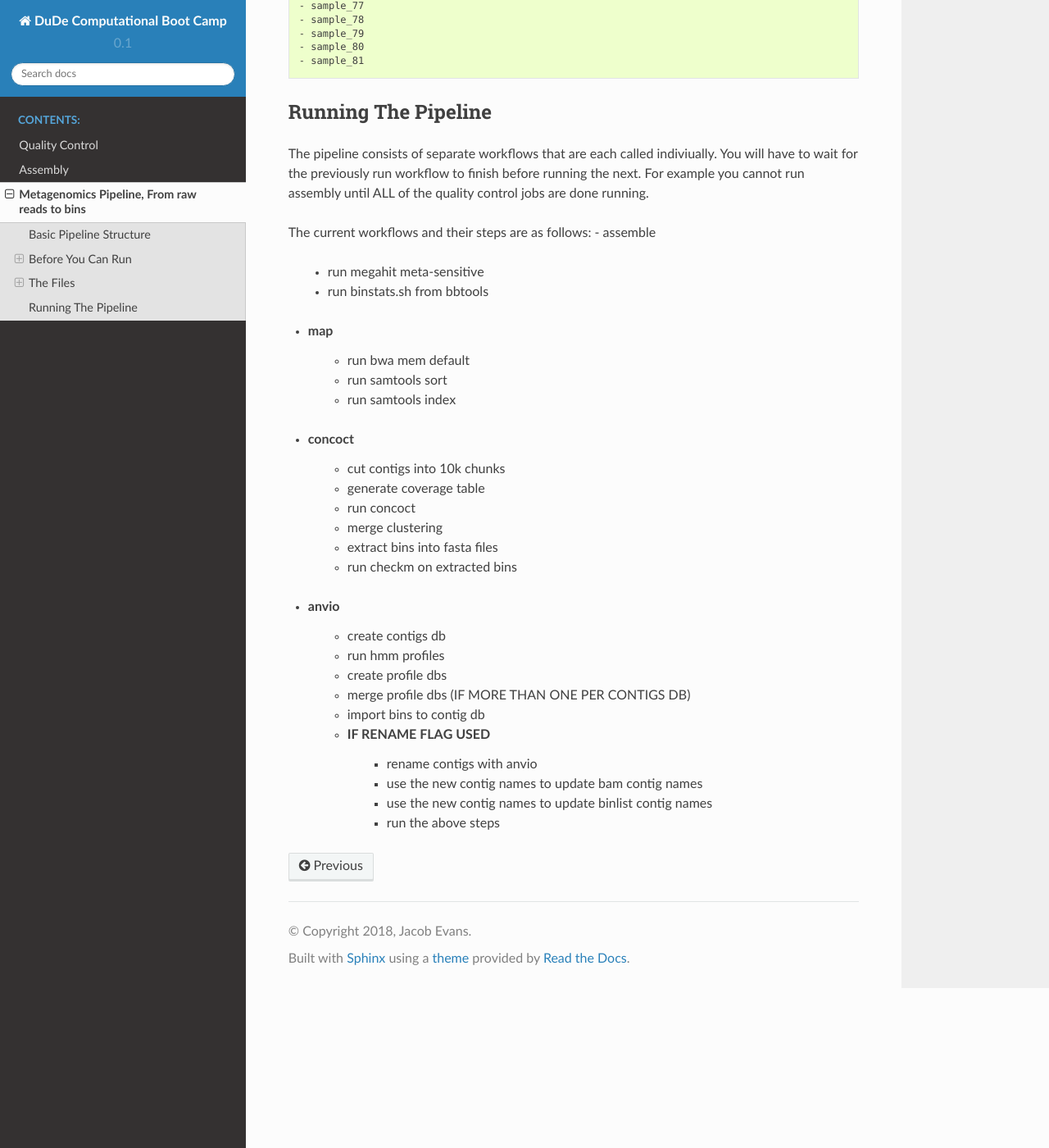
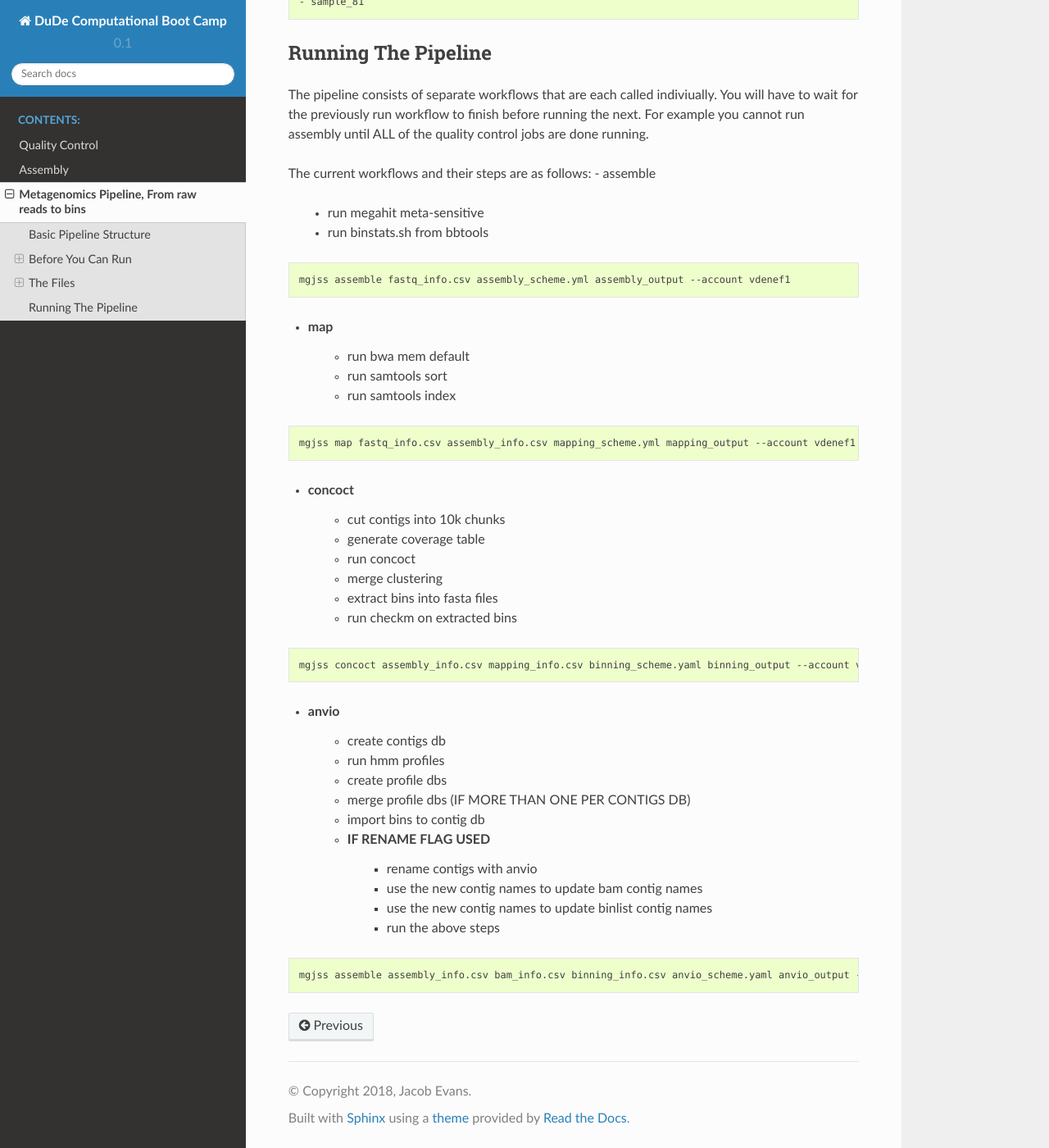
Before and after one commit to DenefLab/Computational-boot-camp, a Sphinx documentation site: the page built from docs/source/Pipeline.rst, in a window 1280 px wide and 1400 px high, scrolled down 2617 px. Shown: the whole window at 82% size. Built offline with Sphinx 7.4.7 and the Read the Docs theme 2.0.0, drawn with Linux system fonts in a browser that asks for light colours; formulas are drawn with MathJax 3.

Commit message:
Update Pipeline.rst

```diff
--- a/docs/source/Pipeline.rst
+++ b/docs/source/Pipeline.rst
@@ -7,18 +7,18 @@
 Currently, this pipeline covers:
 
 - Quality control
- - adapter trimming
- - quality trimming
+    - adapter trimming
+    - quality trimming
 - Assembly with MEGAHIT
- - single sample assemblies
- - co-assemblies
+    - single sample assemblies
+    - co-assemblies
 - Mapping with bwa
- - can map multiple samples to one reference
- - generates sorted bams
+    - can map multiple samples to one reference
+    - generates sorted bams
 - Binning with concoct
- - runs the multithreaded version of concoct
- - checkm
- - anvio
+    - runs the multithreaded version of concoct
+    - checkm
+- Anvio
 
 This pipeline is simply a script that leverages the slurm job scheduler. It creates a series of jobs that depend on the successful run of prereq jobs and submits them all to slurm. Slurm then handles the run order and logging of errors. This pipelines does not need to be kept running and creates a separate job for each step with a detailed log file name to identify log for each step run.
 
@@ -131,6 +131,7 @@
     - run megahit meta-sensitive
     - run binstats.sh from bbtools
 .. code-block:: bash
+
     mgjss assemble fastq_info.csv assembly_scheme.yml assembly_output --account vdenef1
 
 - map
@@ -138,6 +139,7 @@
     - run samtools sort
     - run samtools index
 .. code-block:: bash
+
     mgjss map fastq_info.csv assembly_info.csv mapping_scheme.yml mapping_output --account vdenef1
 
 - concoct
@@ -148,6 +150,7 @@
     - extract bins into fasta files
     - run checkm on extracted bins
 .. code-block:: bash
+
     mgjss concoct assembly_info.csv mapping_info.csv binning_scheme.yaml binning_output --account vdenef1
 
 - anvio
@@ -162,4 +165,5 @@
         - use the new contig names to update binlist contig names
         - run the above steps
 .. code-block:: bash
+
     mgjss assemble assembly_info.csv bam_info.csv binning_info.csv anvio_scheme.yaml anvio_output --rename_contigs --account vdenef1
```
